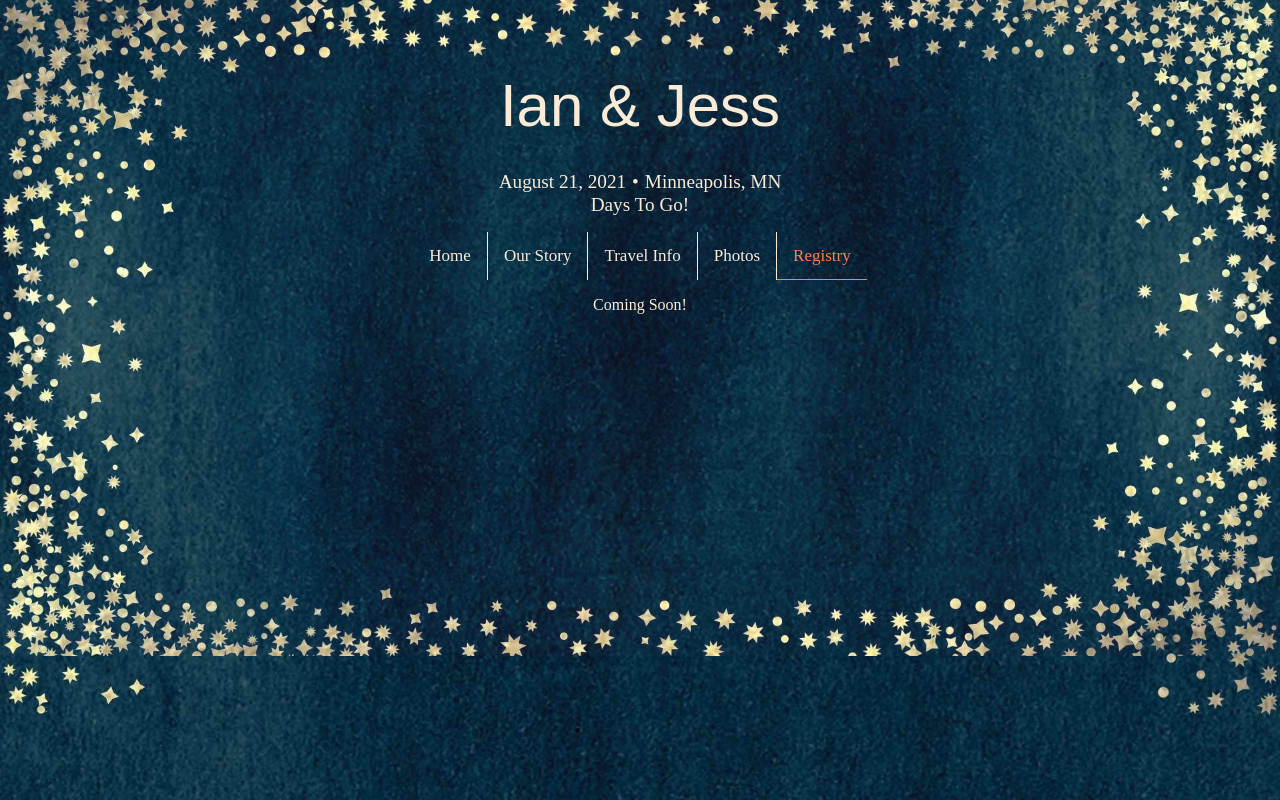
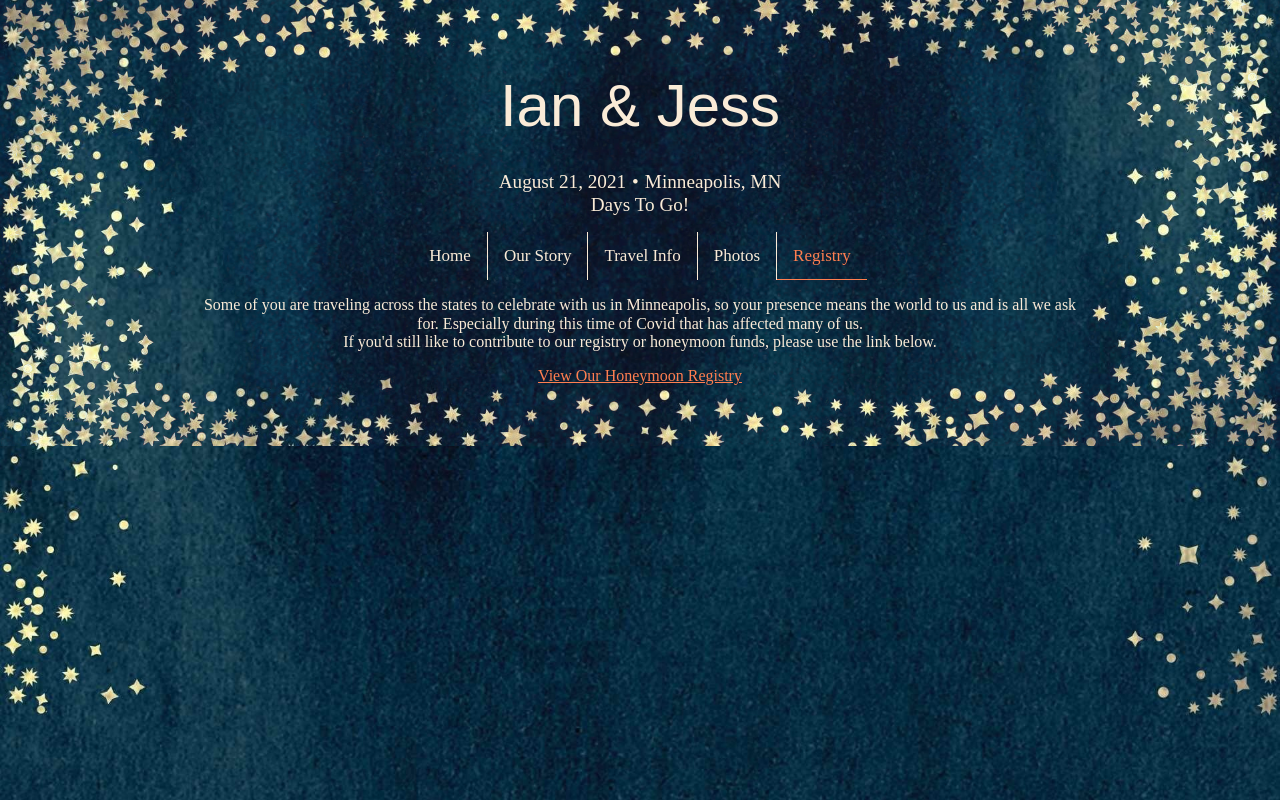
Before and after one commit to mowzie/weddingSite, a Python web app: template flask/templates/registry.html in a window 1280 px wide. Run offline with Jinja, Linux system fonts and the light colour scheme; the template is opened without the code that fills it, so the values that code supplies are empty; some libraries are stand-ins or nearby versions; some web fonts are replaced.

Commit message:
css and html fixes

```diff
--- a/flask/application.py
+++ b/flask/application.py
@@ -11,6 +11,12 @@ delta.days
 
 app = Flask(__name__)
 
+@app.before_request
+def before_request():
+    if request.url.startswith('http://'):
+        url = request.url.replace('http://', 'https://', 1)
+        code = 301
+        return redirect(url, code=code)
 
 @app.route('/')
 @app.route('/index')
--- a/flask/static/css/base.css
+++ b/flask/static/css/base.css
@@ -21,9 +21,9 @@
 }
 
 .container {
-  width: 78%;
+  width: 70%;
   margin: auto;
-  min-height: 360px;
+  margin-bottom: 60px;
 }
 
 .infoBlockBottom {
--- a/flask/templates/registry.html
+++ b/flask/templates/registry.html
@@ -3,6 +3,12 @@
 
 {% block content %}
   <div style="text-align: center;">
-    Coming Soon!
+    Some of you are traveling across the states to celebrate with us in Minneapolis,
+    so your presence means the world to us and is all we ask for.
+    Especially during this time of Covid that has affected many of us.<br>
+    If you'd still like to contribute to our registry or honeymoon funds, please use the link below.
+    <p>
+    <a href="https://www.travelersjoy.com/ianandjess2021">View Our Honeymoon Registry</a>
+  </p>
   </div>
 {% endblock %}
```
Also changed, not shown: flask/static/css/travel.css (+5 -3 lines), flask/templates/travel.html (+5 -12 lines).
